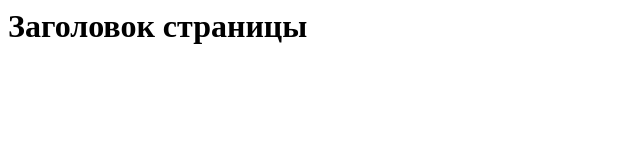
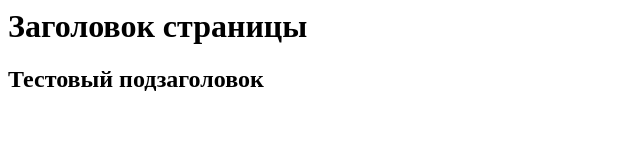
Before and after one commit to dragen62/MyProject, a plain HTML site: page index.html in a window 1280 px wide. Shown: the whole page, without its empty margins (0-640 px from the left). Drawn offline with Linux system fonts and the light colour scheme.

Commit message:
test commit

```diff
--- a/index.html
+++ b/index.html
@@ -8,5 +8,8 @@
   <h1>
     Заголовок страницы
   </h1>
+  <h2>
+    Тестовый подзаголовок
+  </h2>
 </body>
 </html>
```
